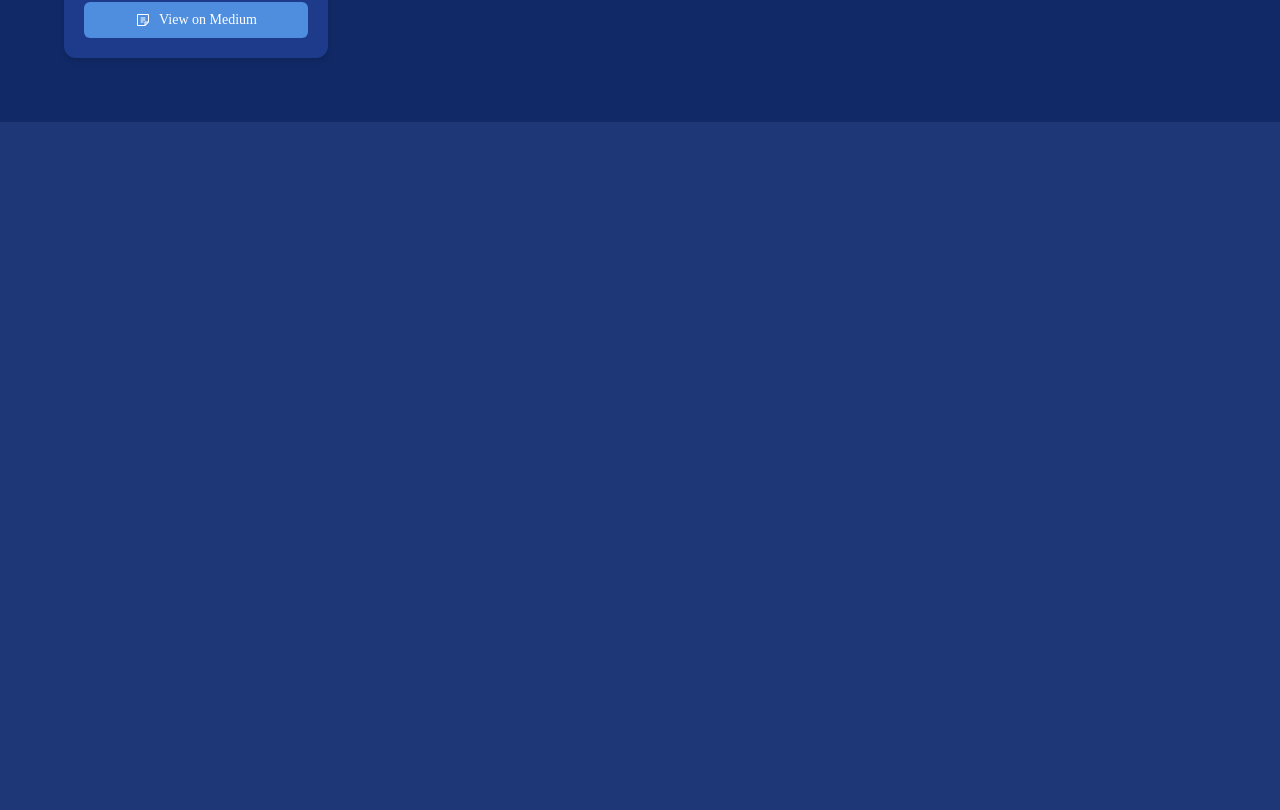
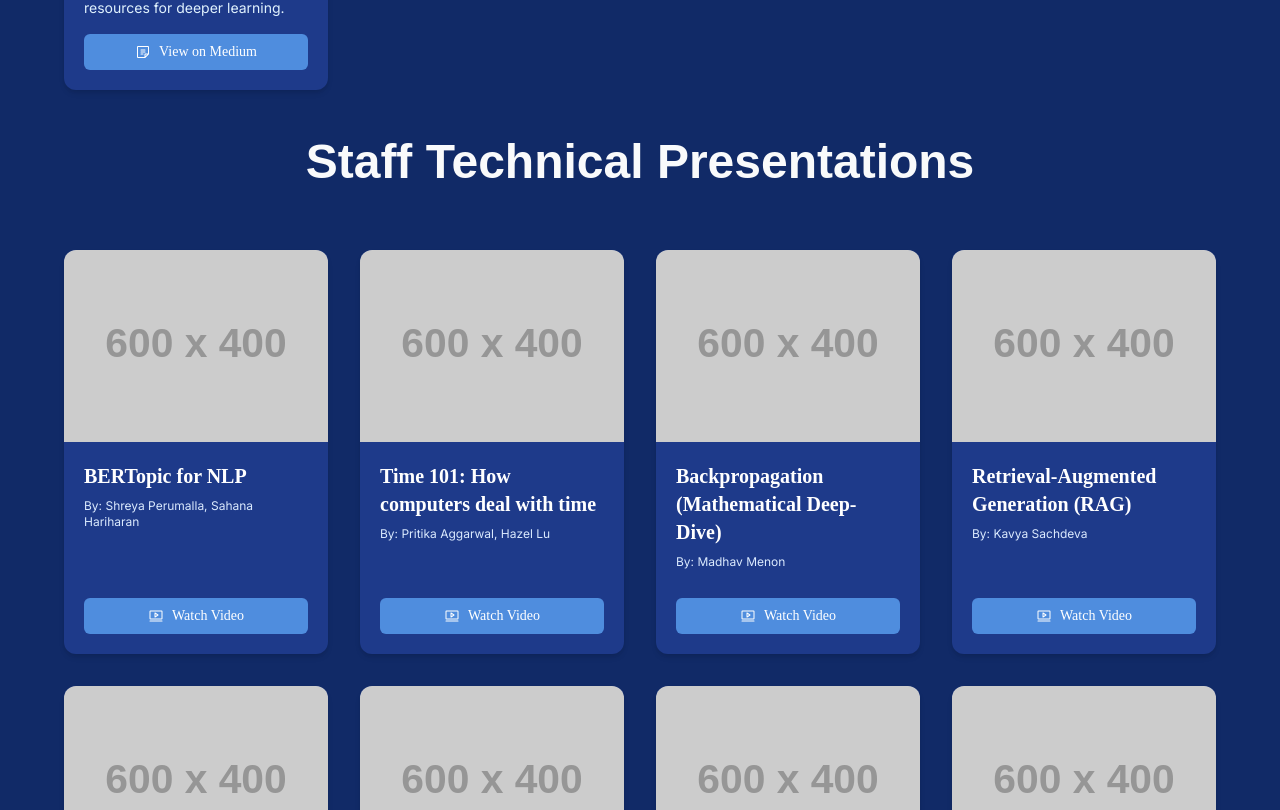
Before and after one commit to somyas25/cs124h, a Next.js app: page /resources in a window 1280 px wide. Shown: the part 1990-2800 px from the top of the page. Before the commit the page ends 2112 px from the top, so only its background shows below. Built offline with nearby package versions, Linux system fonts and the light colour scheme; a web font is replaced by a local one.

Commit message:
updated lecture videos section

```diff
--- a/app/resources/page.js
+++ b/app/resources/page.js
@@ -3,8 +3,7 @@
 import React, { useState } from "react";
 import Navbar from "../../components/navbar.js";
 import styles from "../../styles/HallOfFame.module.css";
-import { Github } from "lucide-react";
-import { NoteIcon } from "@phosphor-icons/react";
+import { NoteIcon, VideoIcon } from "@phosphor-icons/react";
 
 // --- Mock Data ---
 const lectureContentData = {
@@ -15,7 +14,8 @@ const lectureContentData = {
       members: ["Yash Ejjagiri"],
       description:
         "This blog introduces Vision Transformers (ViTs), which apply transformer models from natural language processing to image classification tasks. Unlike CNNs that focus on local features, ViTs divide images into patches and use self-attention to capture global context. The article explains the ViT architecture step by step, compares it with CNNs, and covers popular variants like DeiT, Swin, and BEiT that improve data efficiency and scalability. It also includes PyTorch examples for fine-tuning and training ViTs, showing how they can be applied effectively in real-world computer vision projects.",
-      githubUrl: "https://medium.com/@yse2/vision-transformers-a-friendly-introduction-74270159381a",
+      githubUrl:
+        "https://medium.com/@yse2/vision-transformers-a-friendly-introduction-74270159381a",
       imageUrl: "https://placehold.co/600x400/cccccc/ffffff?text=Blog Post",
     },
     {
@@ -25,7 +25,8 @@ const lectureContentData = {
       members: ["Davis Zhang"],
       description:
         "This blog is a beginner-friendly guide to learning Go (Golang), a programming language known for its simplicity, speed, and support for concurrency. It explains why Go is great for CS freshmen, covering its clean syntax, strong typing, and built-in garbage collection. The article walks through setting up the environment, writing a basic “Hello, World!” program, and introduces core concepts like variables, functions, loops, slices, and maps. It also highlights Go’s powerful concurrency features using goroutines and channels, making it ideal for scalable systems like those taught in CS 425 (Distributed Systems).",
-      githubUrl: "https://medium.com/@xdzhang2_11243/getting-started-with-go-golang-a-beginner-friendly-guide-for-cs-freshmen-3cdcc4d52f03",
+      githubUrl:
+        "https://medium.com/@xdzhang2_11243/getting-started-with-go-golang-a-beginner-friendly-guide-for-cs-freshmen-3cdcc4d52f03",
       imageUrl: "https://placehold.co/600x400/cccccc/ffffff?text=Blog Post",
     },
     {
@@ -44,7 +45,8 @@ const lectureContentData = {
       members: ["Raaghav Pillai"],
       description:
         "This blog explains how to build software using large language models like GPT-4 through an iterative process called prompt engineering. Instead of expecting perfect code from a single prompt, the author highlights the importance of treating the AI as a collaborative coding partner, refining and improving the code step by step. A case study of a weather alert app shows how each prompt builds on the last to create a functional tool. The post also shares useful prompting techniques and best practices to help developers get clearer and more reliable code.",
-      githubUrl: "https://medium.com/@ravegerplaz/from-idea-to-app-the-iterative-process-of-coding-with-language-models-43f8eea84d2d",
+      githubUrl:
+        "https://medium.com/@ravegerplaz/from-idea-to-app-the-iterative-process-of-coding-with-language-models-43f8eea84d2d",
       imageUrl: "https://placehold.co/600x400/cccccc/ffffff?text=Blog Post",
     },
     {
@@ -58,11 +60,13 @@ const lectureContentData = {
     },
     {
       id: 16,
-      title: "Building Your First Chatbot with OpenAI API, A Simple Guide For Beginners",
+      title:
+        "Building Your First Chatbot with OpenAI API, A Simple Guide For Beginners",
       members: ["Sriram Natarajan"],
       description:
         "This blog provides a step-by-step tutorial for building a simple, custom chatbot using OpenAI’s API in Python. It walks through generating an API key, setting up a virtual environment, and installing the necessary packages. The chatbot’s behavior is defined using a system message, and it runs in a loop that accepts user input, generates replies using the OpenAI API, and maintains message history for better context. Error handling is built in with try and except blocks, and the blog emphasizes writing clean, well-commented code while encouraging readers to tailor the bot’s tone and functionality to their needs.",
-      githubUrl: "https://medium.com/@sriram6/building-your-first-chatbot-a-simple-guide-for-beginners-d02159b0c5f0",
+      githubUrl:
+        "https://medium.com/@sriram6/building-your-first-chatbot-a-simple-guide-for-beginners-d02159b0c5f0",
       imageUrl: "https://placehold.co/600x400/cccccc/ffffff?text=Blog Post",
     },
     {
@@ -71,7 +75,8 @@ const lectureContentData = {
       members: ["Esha Mujumdar"],
       description:
         "This blog explains how large language models like ChatGPT have transformed robots from rigid, scripted responders into dynamic conversational partners. By using GPT-3.5 in a NAO robot, researchers at UChicago explored how language tone affected group dynamics in human-robot interaction. The system allowed for flexible, natural dialogue but faced challenges like latency and tone control. Looking ahead, robots will likely use multimodal AI, combining language with vision and movement to create even more human-like interactions.",
-      githubUrl: "https://medium.com/@eshasm2/why-use-large-language-models-in-robots-35843794d34c",
+      githubUrl:
+        "https://medium.com/@eshasm2/why-use-large-language-models-in-robots-35843794d34c",
       imageUrl: "https://placehold.co/600x400/cccccc/ffffff?text=Blog Post",
     },
     {
@@ -80,7 +85,8 @@ const lectureContentData = {
       members: ["Keshat Mehra"],
       description:
         "This blog introduces web scraping as an automated method to extract data from websites, aimed at CS 124 Honors students exploring data collection. It explains how scraping works using HTML structure and tools like BeautifulSoup, Scrapy, and Selenium, with code examples to illustrate the process. The post also covers practical applications such as market research and content aggregation, along with ethical and legal considerations like respecting robots.txt files. Lastly, it offers tips on handling challenges such as anti-scraping measures and layout changes, plus resources for further learning.",
-      githubUrl: "https://medium.com/@keshat.mehra/introduction-to-web-scraping-6ae72b43f7d6",
+      githubUrl:
+        "https://medium.com/@keshat.mehra/introduction-to-web-scraping-6ae72b43f7d6",
       imageUrl: "https://placehold.co/600x400/cccccc/ffffff?text=Blog Post",
     },
     {
@@ -89,29 +95,94 @@ const lectureContentData = {
       members: ["Prachod Kakatur"],
       description:
         "The blog is a beginner’s guide to building a simple rule-based chatbot using Python. It explains the basics of chatbots, how they work, and walks through creating one using a dictionary of responses and a loop for user interaction. The post encourages experimenting with added features like jokes or showing the current time. It also links to resources for deeper learning.",
-      githubUrl: "https://medium.com/@kakatur2/building-your-first-chatbot-a-simple-guide-for-beginners-353420e704f9",
+      githubUrl:
+        "https://medium.com/@kakatur2/building-your-first-chatbot-a-simple-guide-for-beginners-353420e704f9",
       imageUrl: "https://placehold.co/600x400/cccccc/ffffff?text=Blog Post",
+    },
+  ],
+  "Staff Technical Presentations": [
+    {
+      id: 1,
+      title: "BERTopic for NLP",
+      members: ["Shreya Perumalla", "Sahana Hariharan"],
+      videoUrl:
+        "https://drive.google.com/file/d/1ffB3ANoFruCR2ZtyYKYi4N_kLYQ-eij-/view?usp=sharing",
+      imageUrl:
+        "https://placehold.co/600x400/cccccc/ffffff?text=Technical Presentation",
+    },
+    {
+      id: 2,
+      title: "Time 101: How computers deal with time",
+      members: ["Pritika Aggarwal", "Hazel Lu"],
+      videoUrl:
+        "https://drive.google.com/file/d/1ffB3ANoFruCR2ZtyYKYi4N_kLYQ-eij-/view?usp=sharing",
+      imageUrl:
+        "https://placehold.co/600x400/cccccc/ffffff?text=Technical Presentation",
+    },
+    {
+      id: 3,
+      title: "Backpropagation (Mathematical Deep-Dive)",
+      members: ["Madhav Menon"],
+      videoUrl:
+        "https://drive.google.com/file/d/1ffB3ANoFruCR2ZtyYKYi4N_kLYQ-eij-/view?usp=sharing",
+      imageUrl:
+        "https://placehold.co/600x400/cccccc/ffffff?text=Technical Presentation",
+    },
+    {
+      id: 4,
+      title: "Retrieval-Augmented Generation (RAG)",
+      members: ["Kavya Sachdeva"],
+      videoUrl:
+        "https://drive.google.com/file/d/1ffB3ANoFruCR2ZtyYKYi4N_kLYQ-eij-/view?usp=sharing",
+      imageUrl:
+        "https://placehold.co/600x400/cccccc/ffffff?text=Technical Presentation",
+    },
+    {
+      id: 3,
+      title: "Backpropagation (Mathematical Deep-Dive)",
+      members: ["Madhav Menon"],
+      videoUrl:
+        "https://drive.google.com/file/d/1ffB3ANoFruCR2ZtyYKYi4N_kLYQ-eij-/view?usp=sharing",
+      imageUrl:
+        "https://placehold.co/600x400/cccccc/ffffff?text=Technical Presentation",
+    },
+    {
+      id: 3,
+      title: "Backpropagation (Mathematical Deep-Dive)",
+      members: ["Madhav Menon"],
+      videoUrl:
+        "https://drive.google.com/file/d/1ffB3ANoFruCR2ZtyYKYi4N_kLYQ-eij-/view?usp=sharing",
+      imageUrl:
+        "https://placehold.co/600x400/cccccc/ffffff?text=Technical Presentation",
+    },
+    {
+      id: 3,
+      title: "Backpropagation (Mathematical Deep-Dive)",
+      members: ["Madhav Menon"],
+      videoUrl:
+        "https://drive.google.com/file/d/1ffB3ANoFruCR2ZtyYKYi4N_kLYQ-eij-/view?usp=sharing",
+      imageUrl:
+        "https://placehold.co/600x400/cccccc/ffffff?text=Technical Presentation",
+    },
+    {
+      id: 3,
+      title: "Backpropagation (Mathematical Deep-Dive)",
+      members: ["Madhav Menon"],
+      videoUrl:
+        "https://drive.google.com/file/d/1ffB3ANoFruCR2ZtyYKYi4N_kLYQ-eij-/view?usp=sharing",
+      imageUrl:
+        "https://placehold.co/600x400/cccccc/ffffff?text=Technical Presentation",
     },
   ],
 };
 // --- Components ---
 
 /**
- * Renders a single project card
+ * Renders a single blog post card
  */
-const ProjectCard = ({ project }) => {
+const BlogPostCard = ({ project }) => {
   return (
     <div className={styles.projectCard}>
-      {/* <img
-        src={project.imageUrl}
-        alt={`${project.title} Placeholder`}
-        className={styles.cardImage}
-        // Basic fallback using placeholder service URL structure
-        onError={(e) => {
-          e.target.onerror = null;
-          e.target.src = `https://placehold.co/600x400/cccccc/ffffff?text=Image+Error`;
-        }}
-      /> */}
       <div className={styles.cardContent}>
         <h3 className={styles.cardTitle}>{project.title}</h3>
         <p className={styles.cardMembers}>By: {project.members.join(", ")}</p>
@@ -128,11 +199,46 @@ const ProjectCard = ({ project }) => {
             style={{ marginRight: "8px", transform: "scale(1)" }}
             className={styles.githubIcon}
           />
-          {/* <MediumLogo
+          View on Medium
+        </a>
+      </div>
+    </div>
+  );
+};
+
+/**
+ * Renders a single project card
+ */
+const VideoCard = ({ project }) => {
+  return (
+    <div className={styles.projectCard}>
+      <img
+        src={project.imageUrl}
+        alt={`${project.title} Placeholder`}
+        className={styles.cardImage}
+        // Basic fallback using placeholder service URL structure
+        onError={(e) => {
+          e.target.onerror = null;
+          e.target.src = `https://placehold.co/600x400/cccccc/ffffff?text=Image+Error`;
+        }}
+      />
+      <div className={styles.cardContent}>
+        <h3 className={styles.cardTitle}>{project.title}</h3>
+        <p className={styles.cardMembers}>By: {project.members.join(", ")}</p>
+        <p className={styles.cardDescription}>{project.description}</p>
+        <a
+          href={project.videoUrl}
+          target="_blank" // just opens the link in a new tab
+          rel="noopener noreferrer"
+          className={styles.githubButton}
+        >
+          {/* Use inline style for icon size/margin or wrap in a styled span if needed */}
+          <VideoIcon
             size={16}
-
-          /> */}
-          View on Medium
+            style={{ marginRight: "8px", transform: "scale(1)" }}
+            className={styles.githubIcon}
+          />
+          Watch Video
         </a>
       </div>
     </div>
@@ -144,33 +250,35 @@ export default function HallOfFamePage() {
   // state to keep track of the selected sem
   // list of sems from the data keys
   const blogPosts = lectureContentData["Blog Posts"] || [];
+  const staffPresentations =
+    lectureContentData["Staff Technical Presentations"] || [];
 
   return (
     <div className={styles.pageContainer}>
       <Navbar />
-      {/* Main content area */}
       <main className={styles.mainContent}>
-        {/* Header Section */}
-        <div className={styles.header}>
-          <h1 className={styles.title}>Blog Posts</h1>
-          {/* <p className={styles.description}>
-            Lorem ipsum dolor sit amet, consectetur adipiscing elit, sed do eiusmod tempor
-            incididunt ut labore et dolore magna aliqua.
-          </p> */}
+        <div className={styles.resourceSection}>
+          <div className={styles.header}>
+            <h1 className={styles.title}>Blog Posts</h1>
+          </div>
+          <div className={styles.projectGrid}>
+            {blogPosts.map((project) => (
+              <BlogPostCard key={project.id} project={project} />
+            ))}
+          </div>
         </div>
 
-        {/* Project Grid Section */}
-        {blogPosts.length > 0 ? (
-          <div className={styles.projectGrid}>
-            {blogPosts.map((project) => (
-              <ProjectCard key={project.id} project={project} />
-            ))}
+        <div className={styles.resourceSection}>
+          <div className={styles.header}>
+            <h1 className={styles.title}>Staff Technical Presentations</h1>
           </div>
-        ) : (
-          <p className={styles.noProjects}>
-            No projects found for this semester.
-          </p>
-        )}
+        </div>
+
+        <div className={styles.projectGrid}>
+          {staffPresentations.map((project) => (
+            <VideoCard key={project.id} project={project} />
+          ))}
+        </div>
       </main>
     </div>
   );
--- a/styles/HallOfFame.module.css
+++ b/styles/HallOfFame.module.css
@@ -8,6 +8,11 @@
   background-color: #112A67; /* Custom dark blue */
   color: #ffffff; /* White text */
   padding: 2rem;
+}
+
+.resourceSection {
+  margin-top: 2rem;
+  margin-bottom: 3rem;
 }
 
 @media (min-width: 768px) {
```
